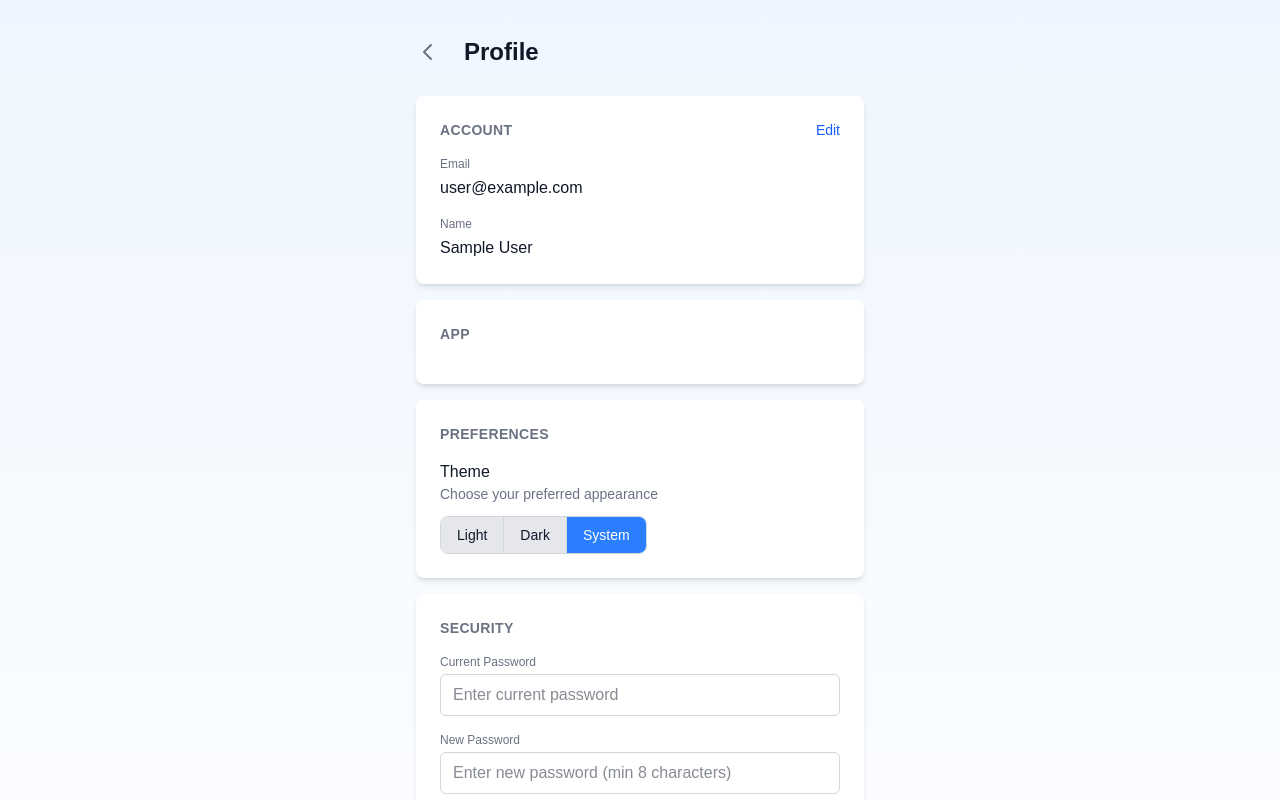
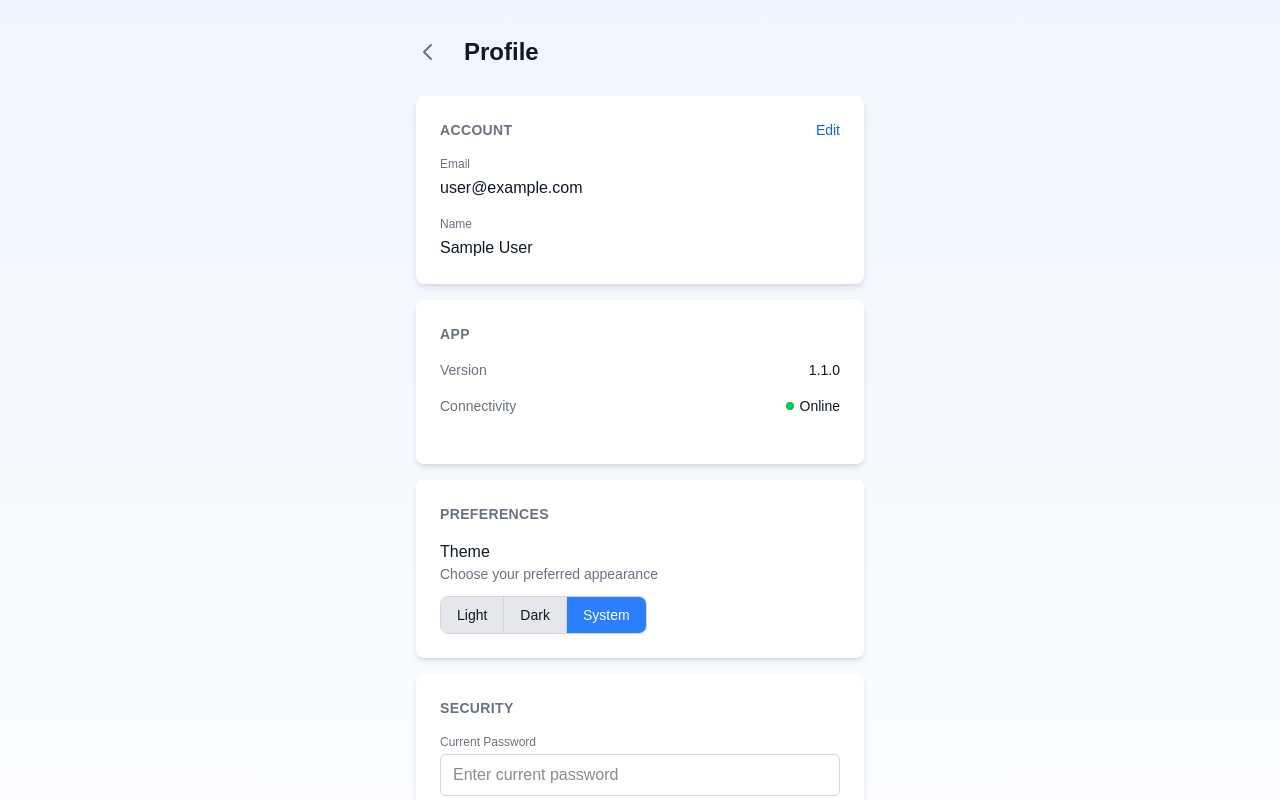
Before and after one commit to biker2000on/fuel-tracker, a Next.js app: page /profile in a window 1280 px wide. Shown: the top 800 px of the page. Built offline with nearby package versions, Linux system fonts and the light colour scheme; no server answers; sample sign-in values are in the browser's storage.

Commit message:
fix: Update App section of profile page

```diff
--- a/src/app/profile/page.tsx
+++ b/src/app/profile/page.tsx
@@ -6,11 +6,14 @@ import { useEffect, useState } from 'react'
 import Link from 'next/link'
 import { InstallButton } from '@/components/InstallButton'
 import { useTheme } from '@/contexts/ThemeContext'
+import { useOffline } from '@/contexts/OfflineContext'
 
 export default function ProfilePage() {
   const { data: session, status, update: updateSession } = useSession()
   const router = useRouter()
   const { theme, setTheme } = useTheme()
+  const { isOnline, pendingCount } = useOffline()
+
 
   // Profile editing state
   const [name, setName] = useState('')
@@ -245,8 +248,37 @@ export default function ProfilePage() {
           <h2 className="text-sm font-semibold text-gray-500 dark:text-gray-400 uppercase tracking-wide mb-4">
             App
           </h2>
-          <InstallButton />
+          <div className="space-y-4">
+            <div className="flex justify-between items-center text-sm">
+              <span className="text-gray-500 dark:text-gray-400">Version</span>
+              <span className="text-gray-900 dark:text-white font-medium">1.1.0</span>
+            </div>
+
+            <div className="flex justify-between items-center text-sm">
+              <span className="text-gray-500 dark:text-gray-400">Connectivity</span>
+              <div className="flex items-center gap-1.5">
+                <div className={`w-2 h-2 rounded-full ${isOnline ? 'bg-green-500' : 'bg-amber-500'}`} />
+                <span className="text-gray-900 dark:text-white font-medium">
+                  {isOnline ? 'Online' : 'Offline'}
+                </span>
+              </div>
+            </div>
+
+            {pendingCount > 0 && (
+              <div className="flex justify-between items-center text-sm">
+                <span className="text-gray-500 dark:text-gray-400">Sync Status</span>
+                <span className="text-amber-600 dark:text-amber-400 font-medium">
+                  {pendingCount} pending fillup{pendingCount !== 1 ? 's' : ''}
+                </span>
+              </div>
+            )}
+
+            <div className="pt-2">
+              <InstallButton />
+            </div>
+          </div>
         </div>
+
 
         {/* Preferences Section */}
         <div className="bg-white dark:bg-gray-800 rounded-lg shadow-md p-6">
```
